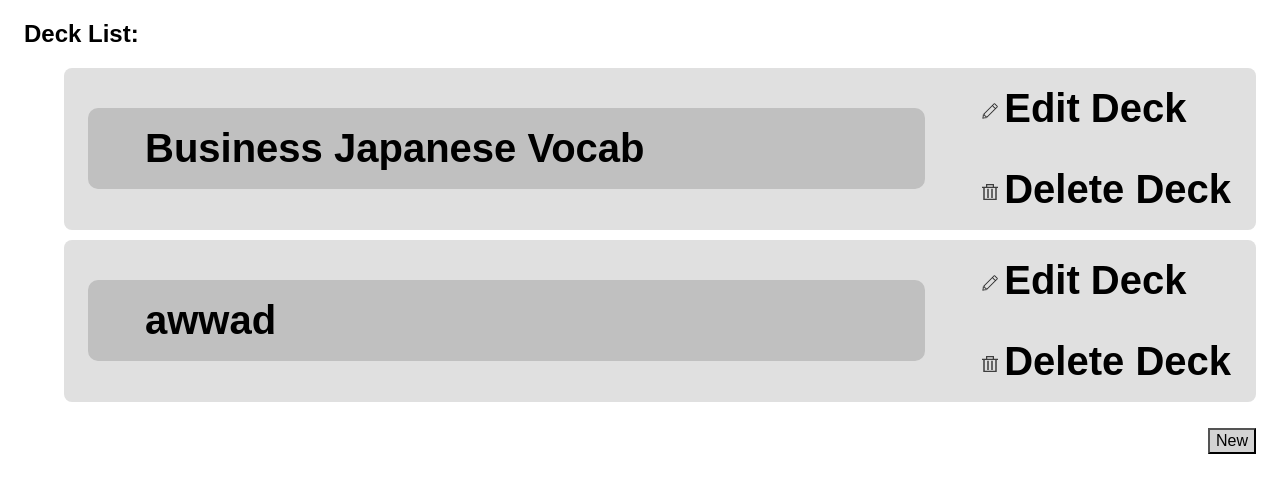
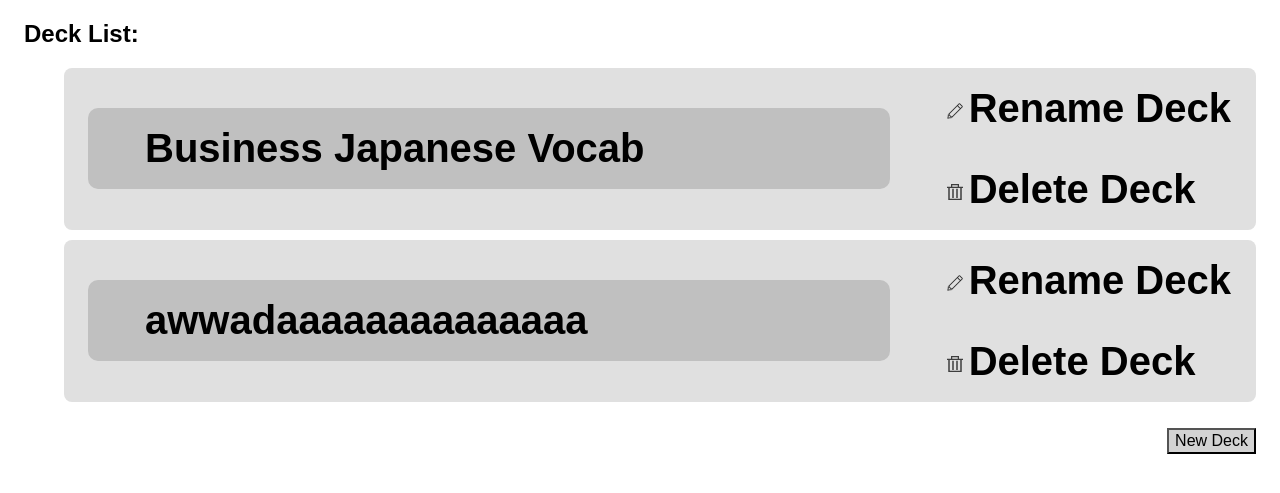
Before and after one commit to Justin-Schultz-GHub/ls-py175_flash_cards, a Flask app: page / in a window 1280 px wide. Shown: the part 82-575 px from the top of the page. Run offline with Flask 3, Linux system fonts and the light colour scheme.

Commit message:
Create deck renaming functionality

```diff
--- a/app.py
+++ b/app.py
@@ -101,5 +101,33 @@ def create_deck():
     flash(f'Successfully created {deckname}.', 'success')
     return redirect(url_for('index'))
 
+@app.route('/edit/<deck>/edit')
+def edit_deck(deck):
+    data_dir = get_data_dir()
+    deck_path = get_deck_path(data_dir, deck)
+    yaml_path = os.path.join(deck_path, 'cards.yml')
+
+    with open(yaml_path, 'r', encoding='utf-8') as file:
+        deck_data = yaml.safe_load(file)
+
+    return render_template('edit_deck.html', deck=deck_data, deck_folder=deck)
+
+@app.route('/decks/<deck>', methods=['POST'])
+def save_deck(deck):
+    data_dir = get_data_dir()
+    deck_path = get_deck_path(data_dir, deck)
+    yaml_path = os.path.join(deck_path, 'cards.yml')
+
+    with open(yaml_path, 'r', encoding='utf-8') as file:
+        deck_data = yaml.safe_load(file)
+
+    deck_data['name'] = request.form['deckname']
+
+    with open(yaml_path, 'w', encoding='utf-8') as file:
+        yaml.dump(deck_data, file, allow_unicode=True, default_flow_style=False)
+
+    flash(f'Deck successfully renamed.', 'success')
+    return redirect(url_for('index'))
+
 if __name__ == "__main__":
     app.run(debug=True, port=8080)
--- a/flashcards/data/deck2/cards.yml
+++ b/flashcards/data/deck2/cards.yml
@@ -1,2 +1,2 @@
-name: awwad
 cards: []
+name: awwadaaaaaaaaaaaaaa
--- a/templates/flashcards.html
+++ b/templates/flashcards.html
@@ -7,7 +7,7 @@
             <li>
                 <a href="{{ url_for('display_deck', deckname=deck.folder) }}">{{ deck.name }}</a>
                 <div class=actions>
-                    <a class="edit" href="">Edit Deck</a>
+                    <a class="edit" href="{{ url_for('edit_deck', deck=deck.folder) }}">Rename Deck</a>
                     <form class="delete" action="" method="post">
                         <button type="submit" class="delete">Delete Deck</button>
                     </form>
@@ -15,5 +15,5 @@
             </li>
         {% endfor %}
     </ul>
-    <a href="{{ url_for('new_deck') }}" class="button">New</a>
+    <a href="{{ url_for('new_deck') }}" class="button">New Deck</a>
 {% endblock %}
```
Also changed, not shown: templates/edit_deck.html (added, +12 -0 lines), static/stylesheets/application.css (indentation only).
